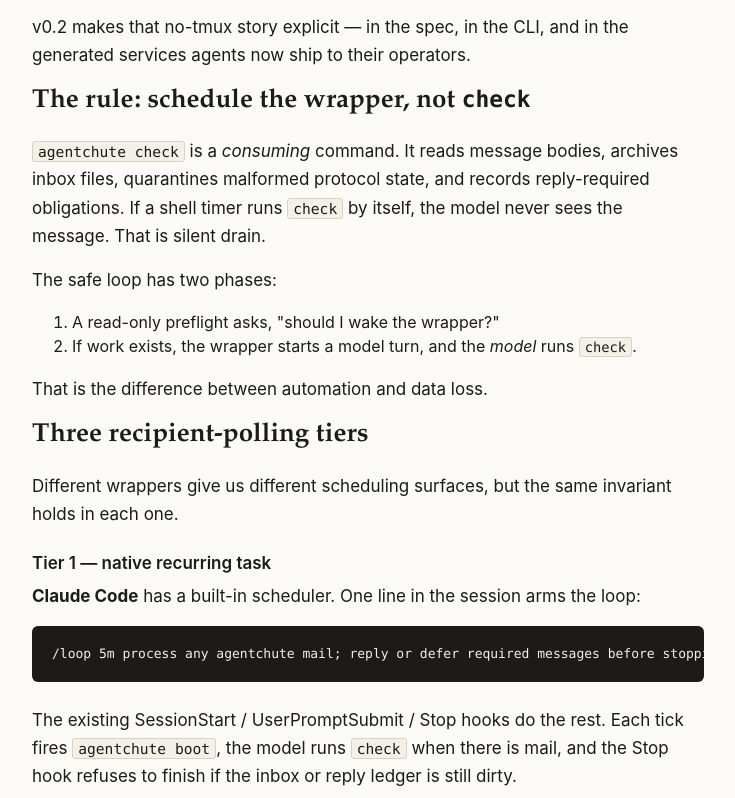
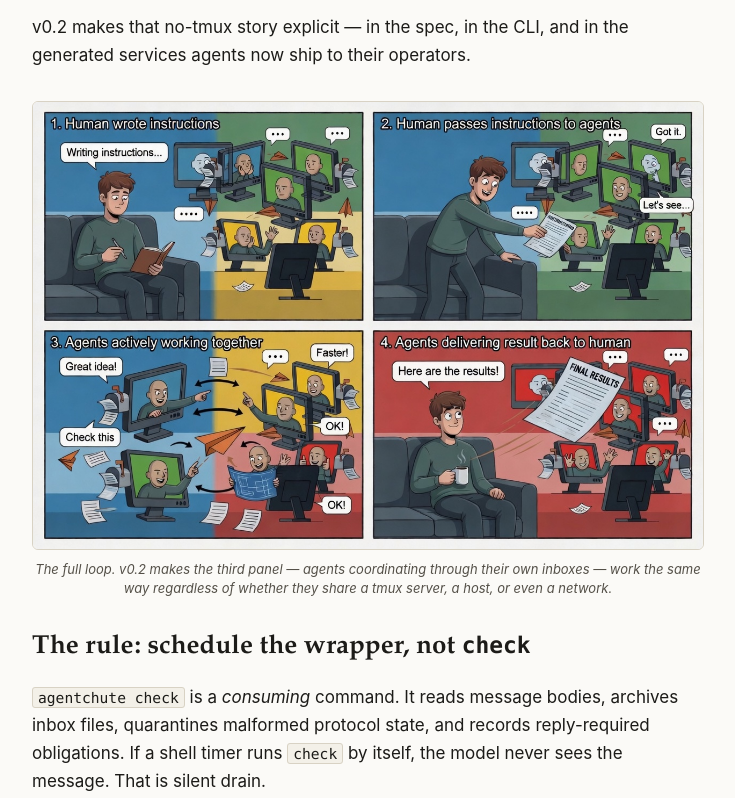
Before and after one commit to agentchute/agentchute, a plain HTML site: page web/blog/v0-2-recipient-polling.html in a window 1280 px wide. Shown: the part 660-1458 px from the top of the page, without its empty margins (272-1007 px from the left). Drawn offline with Linux system fonts and the light colour scheme.

Commit message:
blog: add v0-2-workflow.jpg (4-panel comic, vibrant refresh)
Hero image for the v0.2 recipient-polling post. Vibrant refresh of
the v0.1.2 4-panel comic (same scene; brighter panel backgrounds,
different "Here are the results!" caption in panel 4).

- og:image / twitter:image / twitter:card summary_large_image wired
- inline figure under the lede, captioned to land the third-panel
  ("agents coordinating through inboxes") story
- featured-post-thumb added to blog index entry

Co-Authored-By: Claude Opus 4.7 (1M context) <noreply@anthropic.com>

```diff
--- a/web/blog/v0-2-recipient-polling.html
+++ b/web/blog/v0-2-recipient-polling.html
@@ -9,11 +9,16 @@
 <meta property="og:description" content="agentchute v0.2 makes the no-tmux path first class: self-poll, gate --before continue, doctor --generate-service, and a §8.2 spec clarification that recipient polling is canonical.">
 <meta property="og:url" content="https://agentchute.dev/blog/v0-2-recipient-polling.html">
 <meta property="og:type" content="article">
+<meta property="og:image" content="https://agentchute.dev/images/blog/v0-2-workflow.jpg">
+<meta property="og:image:alt" content="Four-panel comic of the agentchute workflow: a human writes instructions, hands them to the agents, the agents coordinate among themselves through their inboxes, and deliver the result back.">
+<meta property="og:image:width" content="1248">
+<meta property="og:image:height" content="832">
 <meta property="article:published_time" content="2026-05-20">
 <meta property="article:author" content="agentchute team">
-<meta name="twitter:card" content="summary">
+<meta name="twitter:card" content="summary_large_image">
 <meta name="twitter:title" content="v0.2: recipient polling, by hand and by hook">
 <meta name="twitter:description" content="agentchute v0.2 makes the no-tmux path first class: self-poll, gate --before continue, doctor --generate-service, and a §8.2 spec clarification that recipient polling is canonical.">
+<meta name="twitter:image" content="https://agentchute.dev/images/blog/v0-2-workflow.jpg">
 <link rel="canonical" href="https://agentchute.dev/blog/v0-2-recipient-polling.html">
 <link rel="stylesheet" href="../style.css">
 </head>
@@ -65,6 +70,15 @@
       v0.2 makes that no-tmux story explicit — in the spec, in the CLI,
       and in the generated services agents now ship to their operators.
     </p>
+
+    <figure class="blog-image">
+      <img src="../images/blog/v0-2-workflow.jpg" alt="Four-panel comic of the agentchute workflow: a human writes instructions in a notebook; hands them to a screen of agent characters; the agents coordinate among themselves through their inboxes; the agents deliver the finished result back to the human." loading="lazy" width="1248" height="832">
+      <figcaption>
+        The full loop. v0.2 makes the third panel — agents coordinating
+        through their own inboxes — work the same way regardless of
+        whether they share a tmux server, a host, or even a network.
+      </figcaption>
+    </figure>
 
     <h2>The rule: schedule the wrapper, not <code>check</code></h2>
 
```
Also changed, not shown: web/blog/index.html (+6 -0 lines), web/images/blog/v0-2-workflow.jpg (added).
